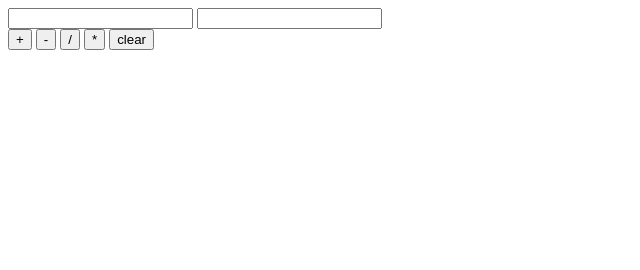
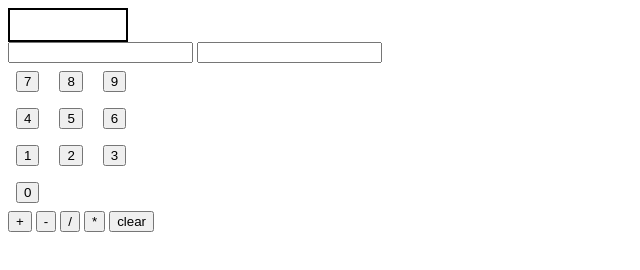
Before and after one commit to Modestas888/JavaScriptas, a plain HTML site: page skaiciuotuvas/skaiciuotuvas.html in a window 1280 px wide. Shown: the whole page, without its empty margins (0-640 px from the left). Drawn offline with Linux system fonts and the light colour scheme.

Commit message:
skaiciuotuvas tobulinimas

```diff
--- a/skaiciuotuvas/skaiciuotuvas.css
+++ b/skaiciuotuvas/skaiciuotuvas.css
@@ -0,0 +1,18 @@
+#result {
+  border: 2px solid black;
+width: 116px;
+height: 30px;
+display: -webkit-box;
+display: -ms-flexbox;
+display: flex;
+-webkit-box-orient: horizontal;
+-webkit-box-direction: reverse;
+    -ms-flex-direction: row-reverse;
+        flex-direction: row-reverse;
+}
+.number{
+  margin: 8px;
+}
+/* .result {
+
+} */
--- a/skaiciuotuvas/skaiciuotuvas.html
+++ b/skaiciuotuvas/skaiciuotuvas.html
@@ -3,26 +3,59 @@
   <head>
     <meta charset="utf-8">
     <title></title>
+    <link rel="stylesheet" href="skaiciuotuvas.css">
   </head>
   <body>
 <div class="calculator">
+  <div id="result">
+
+
+  </div>
   <div class="reiksmes">
     <input id="inputas1" type="firstNumber" name="" value="">
     <input id="inputas2" type="secondNumber" name="" value="">
   </div>
 
 
+
+
+
 <div class="mygtukai">
+
+
+  <div class="skaiciai">
+
+
+
+
+
+<div class="threerow">
+  <input type="button" class="number" onclick="myFunction()" id="mybtn" value="7"></input>
+  <input type="button" class="number" onclick="myFunction()" id="mybtn" value="8"></input>
+  <input type="button" class="number" onclick="myFunction()" id="mybtn" value="9"></input>
+</div>
+<div class="secondrow">
+  <input type="button" class="number" onclick="myFunction()" id="mybtn" value="4"></input>
+  <input type="button" class="number" onclick="myFunction()" id="mybtn" value="5"></input>
+  <input type="button" class="number" onclick="myFunction()" id="mybtn" value="6"></input>
+</div>
+
+<div class="firstrow">
+  <input type="button" class="number" onclick="myFunction()" id="mybtn" value="1"></input>
+  <input type="button" class="number" onclick="myFunction()" id="mybtn" value="2"></input>
+  <input type="button" class="number" onclick="myFunction()" id="mybtn" value="3"></input>
+</div>
+<input type="button" class="number" onclick="myFunction()" id="mybtn" value="0"></input>
+
+  </div>
+
   <button id="sum" type="button" name="button">+</button>
   <button id="skirt" type="button" name="button">-</button>
   <button id="dal" type="button" name="button">/</button>
   <button id="daug" type="button" name="button">*</button>
   <button id="clear" type="button" name="button">clear</button>
 
-  <div id="result">
 
-
-  </div>
 </div>
 
 </div>
--- a/skaiciuotuvas/skaiciuotuvas.js
+++ b/skaiciuotuvas/skaiciuotuvas.js
@@ -1,3 +1,13 @@
+function myFunction() {
+             var x = document.getElementById("mybtn").value;
+             document.getElementById("inputas1").innerHTML = x;
+         }
+
+
+
+
+
+
 const sum = document.getElementById('sum');
 sum.addEventListener('click', function(event){
   let nb1 = Number(document.getElementById('inputas1').value);
```
Also changed, not shown: trikampiai/triangle.html (+1 -1 lines).
